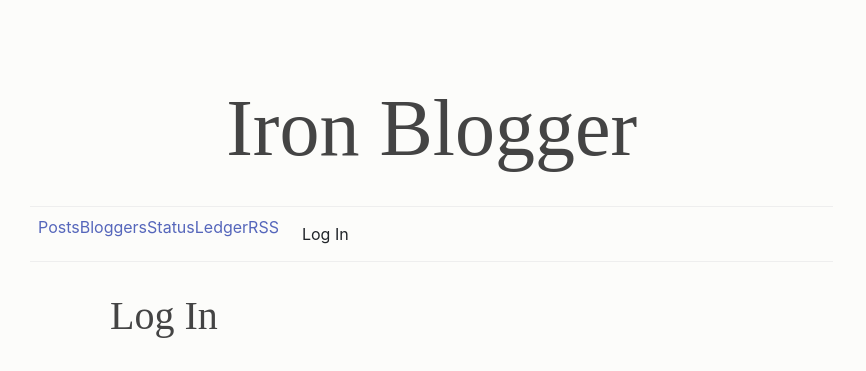
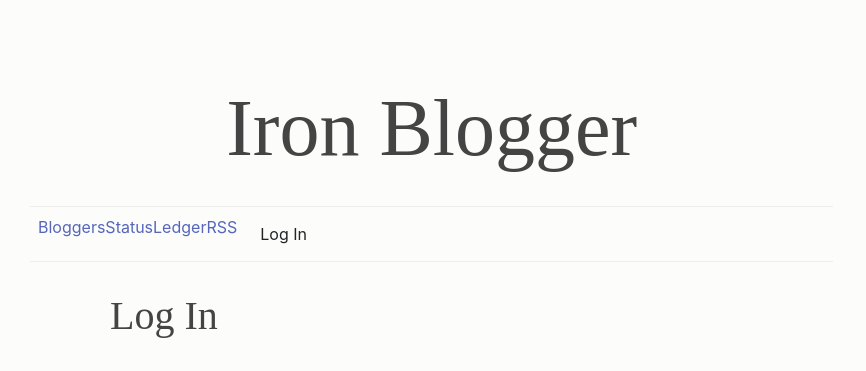
Before and after one commit to zenhack/iron-blogger2, a Flask app: page /login in a window 1280 px wide. Shown: the top 371 px of the page, without its empty margins (0-866 px from the left). Run offline with Flask 2, Linux system fonts and the light colour scheme; some libraries are stand-ins or nearby versions; some web fonts are replaced.

Commit message:
moved all_posts to index, all_posts_rss to rss, updated README with new non-bower info

```diff
--- a/ironblogger/route.py
+++ b/ironblogger/route.py
@@ -29,11 +29,6 @@ from datetime import datetime
 def render_template(*args, **kwargs):
     kwargs['cfg'] = config.cfg
     return flask.render_template(*args, **kwargs)
-
-
-@app.route('/')
-def show_index():
-    return render_template('index.html')
 
 
 @app.route('/status')
@@ -145,10 +140,10 @@ def show_bloggers():
                            bloggers=db.session.query(Blogger).all())
 
 
-@app.route('/all-posts/rss')
-def show_all_posts_rss():
+@app.route('/rss')
+def show_rss():
     posts = db.session.query(Post).order_by(Post.timestamp.desc())
-    resp = make_response(render_template('all-posts-rss.xml', posts=posts), 200)
+    resp = make_response(render_template('rss.xml', posts=posts), 200)
     resp.headers['Content-Type'] = 'application/rss+xml'
     return resp
 
@@ -206,14 +201,27 @@ def _page_filter(query, page):
     return query.offset(page['num'] * page['size']).limit(page['size'])
 
 
-@app.route('/all-posts')
-def show_all_posts():
+@app.route('/posts')
+def show_posts():
     post_count = db.session.query(Post).count()
     pageinfo = _page_args(item_count=post_count)
     posts = db.session.query(Post)\
         .order_by(Post.timestamp.desc())
     posts = _page_filter(posts, pageinfo).all()
-    return render_template('all-posts.html',
+    return render_template('posts.html',
+                           pageinfo=pageinfo,
+                           posts=posts,
+                           rssdate=rssdate)
+
+
+@app.route('/')
+def show_index():
+    post_count = db.session.query(Post).count()
+    pageinfo = _page_args(item_count=post_count)
+    posts = db.session.query(Post)\
+        .order_by(Post.timestamp.desc())
+    posts = _page_filter(posts, pageinfo).all()
+    return render_template('index.html',
                            pageinfo=pageinfo,
                            posts=posts,
                            rssdate=rssdate)
--- a/ironblogger/templates/layout.html
+++ b/ironblogger/templates/layout.html
@@ -26,11 +26,10 @@
 					{% set targ, text, method = ('do_logout', 'Log Out', 'post') %}
 					{% endif %}
 					<ul class="nav nav-justified">
-						<li><a href="{{ url_for('show_all_posts') }}">Posts</a></li>
 						<li><a href="{{ url_for('show_bloggers') }}">Bloggers</a></li>
 						<li><a href="{{ url_for('show_status') }}">Status</a></li>
 						<li><a href="{{ url_for('show_ledger') }}">Ledger</a></li>
-						<li><a href="{{ url_for('show_all_posts_rss') }}">RSS</a></li>
+						<li><a href="{{ url_for('show_rss') }}">RSS</a></li>
 						<li><form action="{{ url_for(targ) }}" method="{{ method }}">
 							<input class="btn" type="submit" value="{{ text }}" />
 						</form></li>
--- a/ironblogger/templates/all-posts.html
+++ b/ironblogger/templates/posts.html
@@ -10,5 +10,5 @@
 	</section>
 </section>
 {% endfor %}
-{{ page.nav('show_all_posts', pageinfo) }}
+{{ page.nav('show_posts', pageinfo) }}
 {% endblock %}
--- a/ironblogger/templates/all-posts-rss.xml
+++ b/ironblogger/templates/rss.xml
@@ -2,7 +2,7 @@
 <rss version="2.0">
 	<channel>
 		<title>Iron Blogger {{ cfg['region'] }}</title>
-		<link>{{ url_for('show_all_posts', _external=True) }}</link>
+		<link>{{ url_for('index', _external=True) }}</link>
 		<description>Iron Blogger {{ cfg['region'] }} Aggregated Feed</description>
 		<language>{{ cfg['language'] }}</language>
 		{% for post in posts %}
```
Also changed, not shown: ironblogger/templates/index.html (+11 -0 lines), README.md.
